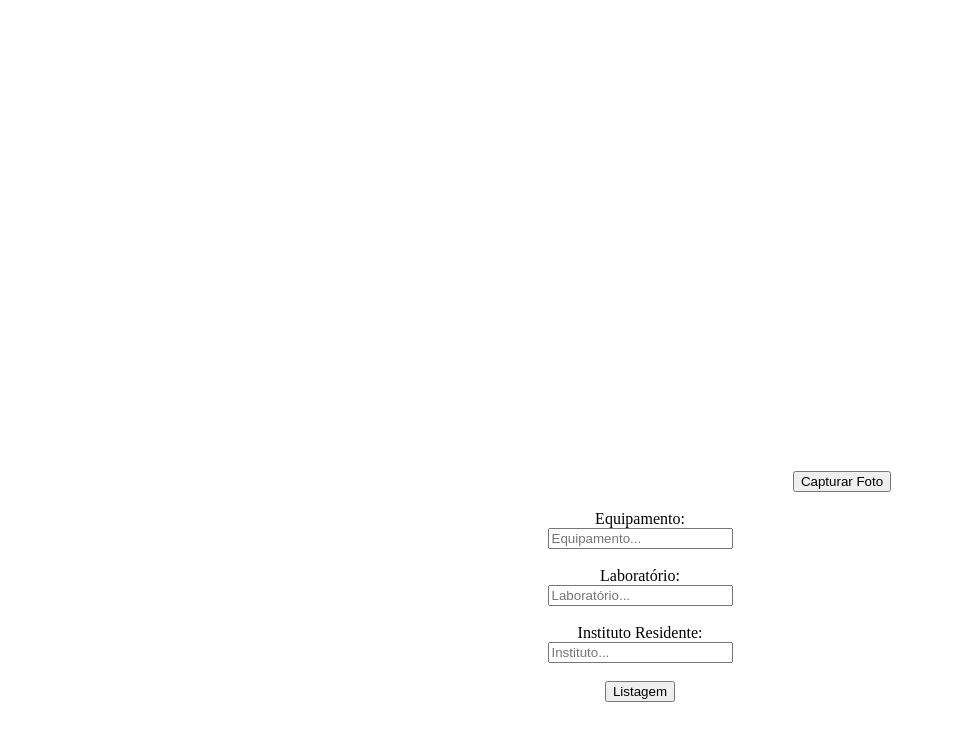
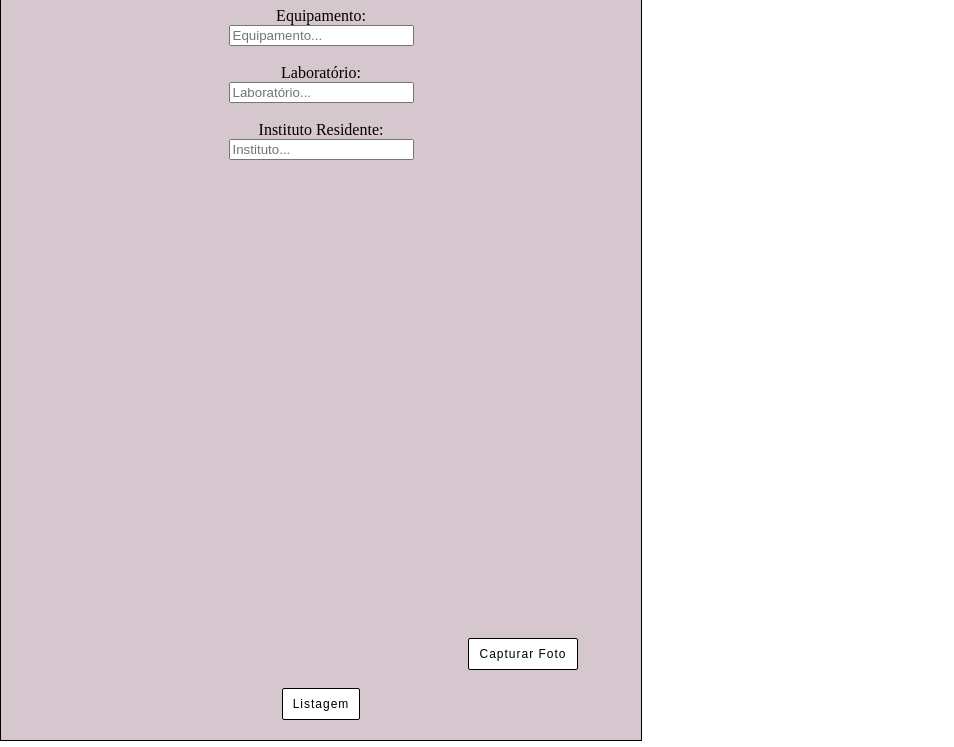
Before and after one commit to marianasantiagobarbieri/camera-pwa, a website built with Vite: page index.html in a window 1280 px wide. Shown: the part 74-821 px from the top of the page, without its empty margins (0-954 px from the left). Built offline with nearby package versions, Linux system fonts and the light colour scheme; no server answers.

Commit message:
estilização

```diff
--- a/css/style.css
+++ b/css/style.css
@@ -7,8 +7,31 @@ html, body{
 
 .container{
     text-align: center;
+    border: 1px solid black;
+    background-color: #d6c6cd;
+    width: 50%;
+    justify-content: center;
+    padding: 0px 0px 20px 0px;
 }
 
+#captureBtn{
+    padding: 8px 10px;
+    background-color: white;
+    color: black;
+    font-size: 12px;
+    border-radius: 2px;
+    border: 1px solid black;
+    letter-spacing: 1px;
+}
+#btnCarregar{
+    padding: 8px 10px;
+    background-color: white;
+    color: black;
+    font-size: 12px;
+    border-radius: 2px;
+    border: 1px solid black;
+    letter-spacing: 1px;
+}
 #cameraTraseira{
     width: 200px;
     background-color: black;
@@ -21,17 +44,6 @@ html, body{
     box-shadow: 0 5px 10px 0 rgba(0, 0, 0, 0.2);
     bottom: 90px;
     left: calc(50% - 100px);
-}
-
-.taken{
-    height: 100px!important;
-    width: 100px!important;
-    transition: all 0.5s ease-in;
-    border: solid 3px white;
-    box-shadow: 0 5px 10px 0 rgba(0, 0, 0, 0.2);
-    top: 20px;
-    right: 20px;
-    z-index: 2;
 }
 
 .offline{
--- a/index.html
+++ b/index.html
@@ -13,13 +13,10 @@
   </head>
   <body>
 
+
   <div class="container">
    <h1>Formulário de Patrimônio</h1>
-    <video id="video" width="400" height="480" autoplay></video>
-    <button id="captureBtn">Capturar Foto</button><br/>
-    <canvas id="canvas" width="640" height="480" style="display: none;"></canvas><br/>
 
- <!-- <button id="cameraTraseira">Câmera Traseira</button>-->
    <label> Equipamento:</label><br/>
    <input type="text" placeholder="Equipamento..." id="equipamento"/><br/><br/>
 
@@ -29,9 +26,17 @@
    <label> Instituto Residente:</label><br/>
    <input type="text" placeholder="Instituto..." id="instituto"/><br/><br/>
 
+    <video id="video" width="400" height="480" autoplay></video>
+    <button id="captureBtn">Capturar Foto</button><br/>
+    <canvas id="canvas" width="640" height="480" style="display: none;"></canvas><br/>
+
+ <!-- <button id="cameraTraseira">Câmera Traseira</button>-->
+
    <button id="btnCarregar" class='LoginBotao'>Listagem</button>
-   <div id="resultados"></div>
+   </div>
 
+   <div>
+    <div id="resultados"></div>
    </div>
   </body>
 </html>
```
